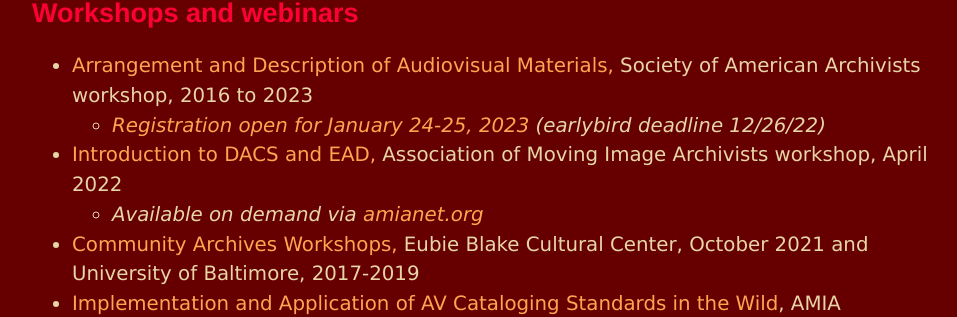
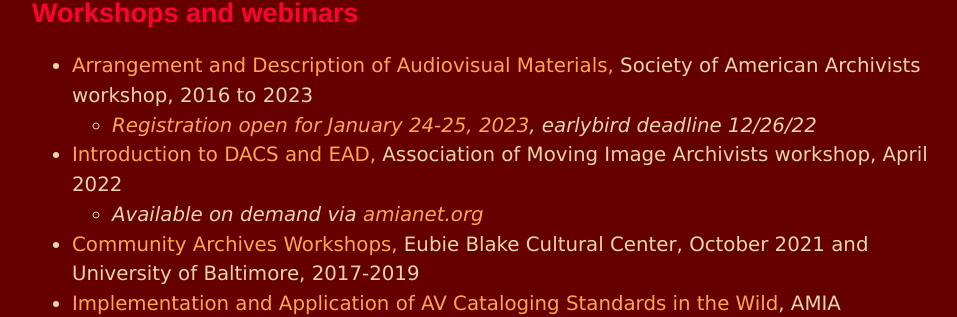
Before and after one commit to megan-mcshea/megan-mcshea.github.io, a Jekyll site: the page built from archivist.html, in a window 1280 px wide. Shown: the part 942-1259 px from the top of the page, without its empty margins (160-1117 px from the left). Built offline with Jekyll 4.4.1, drawn with Linux system fonts in a browser that asks for light colours.

```diff
--- a/archivist.html
+++ b/archivist.html
@@ -28,11 +28,11 @@ title: Megan McShea, archivist
 	<ul>
 	<li><a href="https://www2.archivists.org/prof-education/course-catalog/arrangement-and-description-of-audiovisual-materials">Arrangement and Description of Audiovisual Materials,</a> Society of American Archivists workshop, 2016 to 2023</li>
 		<ul>
-			<li><a href="https://mysaa.archivists.org/nc__event?id=a0l5a00000EHRmiAAH" target="_blank"><i>Registration open for January 24-25, 2023</a> (earlybird deadline 12/26/22)</i></li>
+			<li><a href="https://mysaa.archivists.org/nc__event?id=a0l5a00000EHRmiAAH" target="_blank"><i>Registration open for January 24-25, 2023</a>, earlybird deadline 12/26/22</i></li>
 		</ul>
 	<li><a href="https://vimeo.com/ondemand/dacs" target="_blank">Introduction to DACS and EAD,</a> Association of Moving Image Archivists workshop, April 2022</li>
 		<ul>
-			<li><i>Available on demand via <a href="https://vimeo.com/ondemand/dacs target="_blank">amianet.org</i></a></li>
+			<li><i>Available on demand via <a href="https://vimeo.com/ondemand/dacs" target="_blank">amianet.org</i></a></li>
 		</ul>
 	<li><a href="https://www.eubieblake.org/events/erp2c0994r25vk6bn3o5dwe7yhztoc" target="_blank">Community Archives Workshops,</a> Eubie Blake Cultural Center, October 2021 and University of Baltimore, 2017-2019
 	<li><a href="https://vimeo.com/ondemand/csitw" target="_blank">Implementation and Application of AV Cataloging Standards in the Wild</a>, AMIA webinar, September 2021</li>
```
